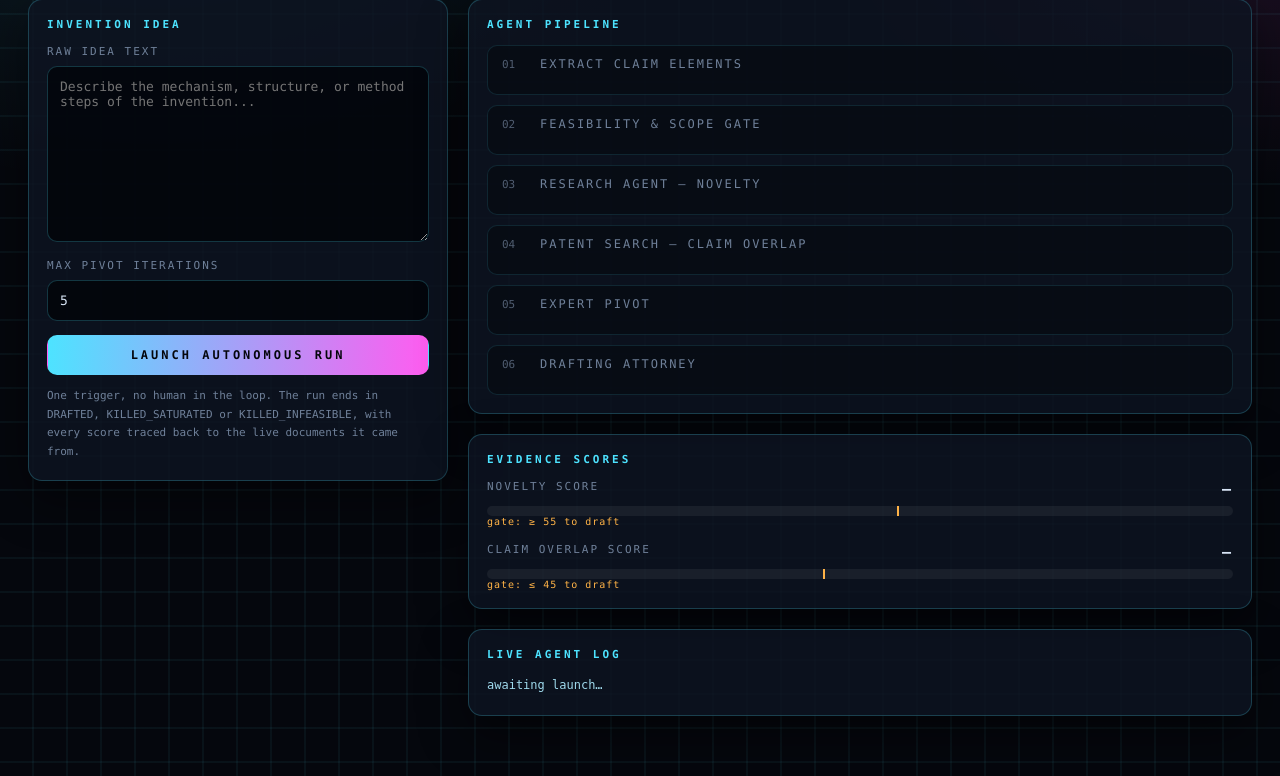
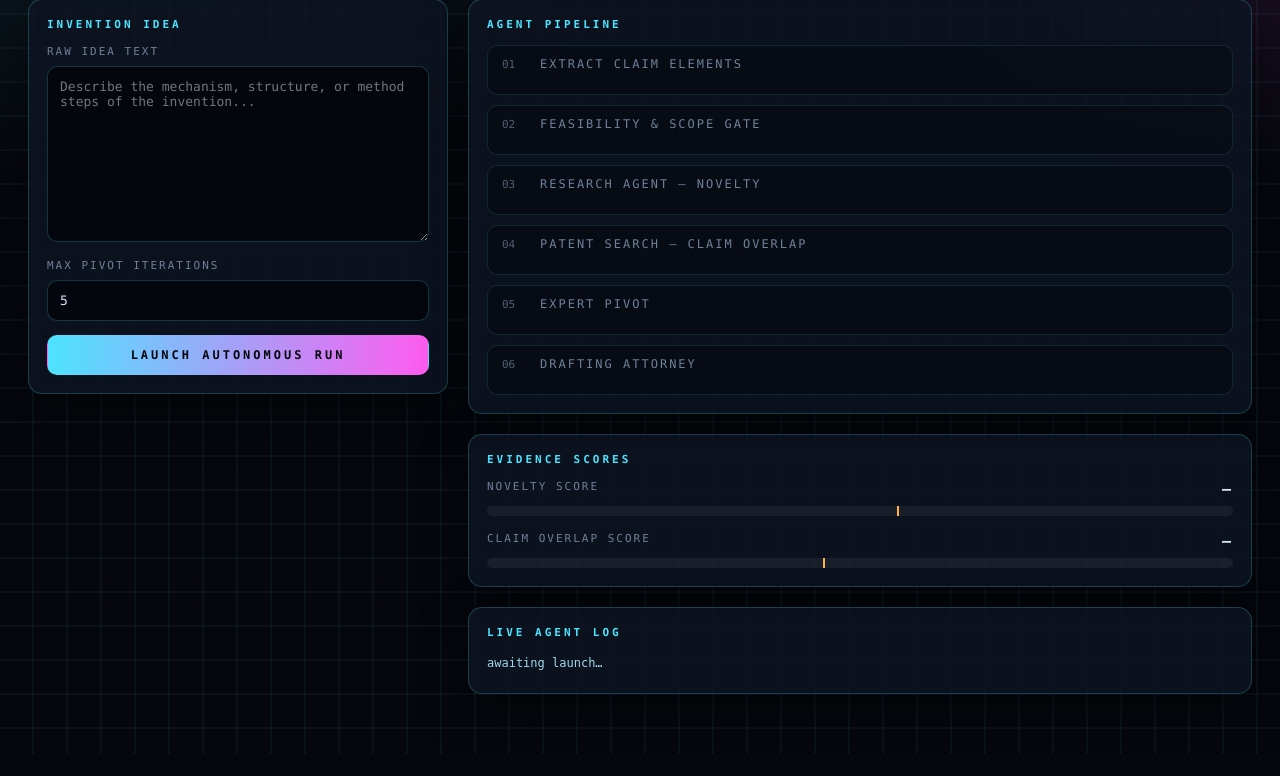
Before and after one commit to DDavid006/ehl26, a Flask app: page / in a window 1280 px wide. Shown: the part 87-863 px from the top of the page. After the commit the page ends 816 px from the top, so only its background shows below. Run offline with Flask 3, Linux system fonts and the light colour scheme; some libraries are stand-ins or nearby versions.

Commit message:
Drop judging-oriented copy from PatentLoop UI
Co-Authored-By: Devin AI <158243242+devin-ai-integration[bot]@users.noreply.github.com>

```diff
--- a/patentloop/web/templates/index.html
+++ b/patentloop/web/templates/index.html
@@ -26,9 +26,6 @@
           <input id="iterations" type="number" min="1" max="8" value="5">
           <button id="launchButton" type="submit">Launch autonomous run</button>
         </form>
-        <p class="hint">One trigger, no human in the loop. The run ends in
-          DRAFTED, KILLED_SATURATED or KILLED_INFEASIBLE, with every score traced
-          back to the live documents it came from.</p>
       </section>
 
       <section class="card hidden" id="verdictCard">
@@ -56,12 +53,10 @@
           <div class="gauge">
             <div class="row"><span>novelty score</span><b id="noveltyValue">—</b></div>
             <div class="track"><div class="fill novelty" id="noveltyFill"></div><div class="gate" style="left:55%"></div></div>
-            <div class="gatelabel">gate: &ge; 55 to draft</div>
           </div>
           <div class="gauge">
             <div class="row"><span>claim overlap score</span><b id="overlapValue">—</b></div>
             <div class="track"><div class="fill overlap" id="overlapFill"></div><div class="gate" style="left:45%"></div></div>
-            <div class="gatelabel">gate: &le; 45 to draft</div>
           </div>
         </div>
       </section>
```
